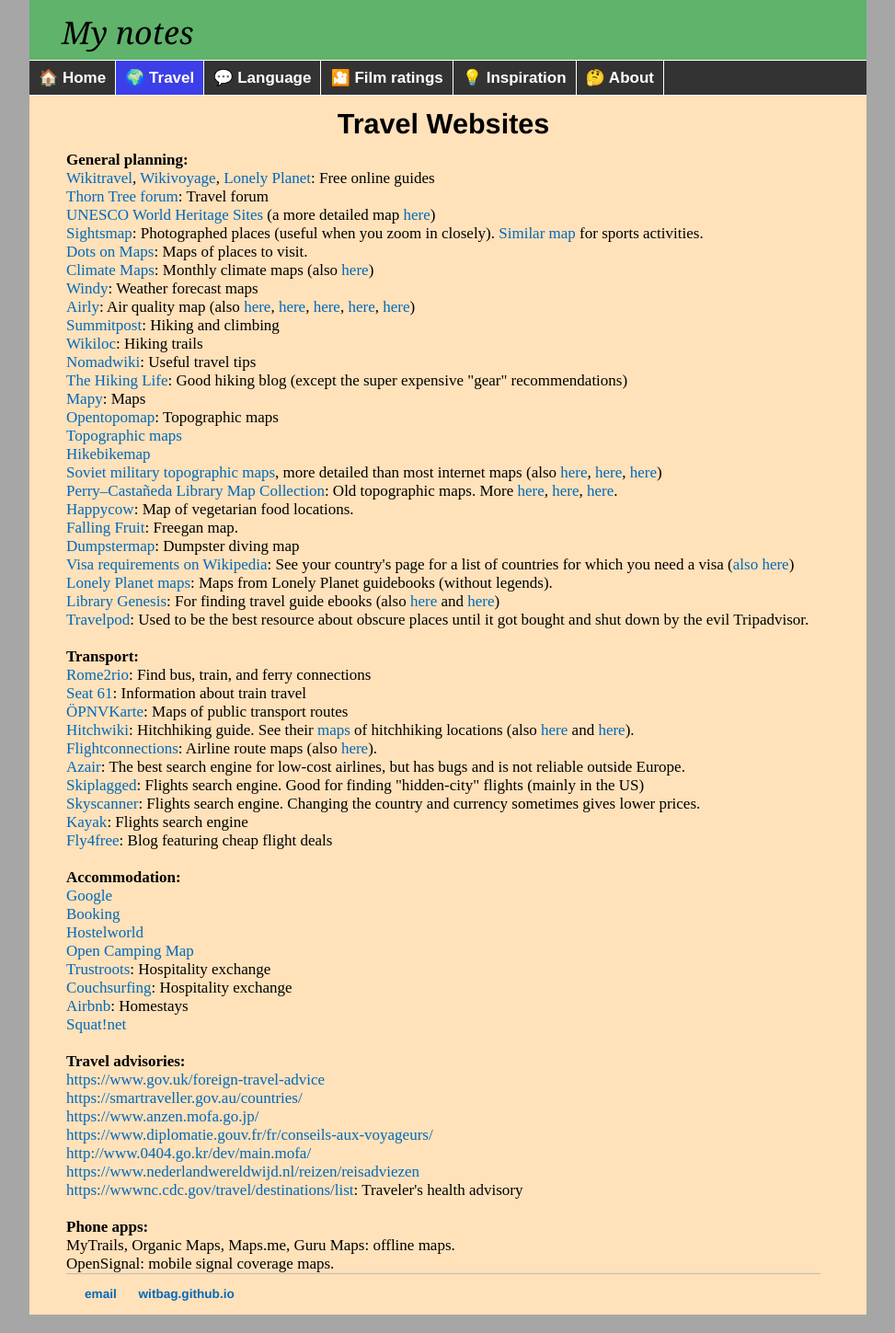
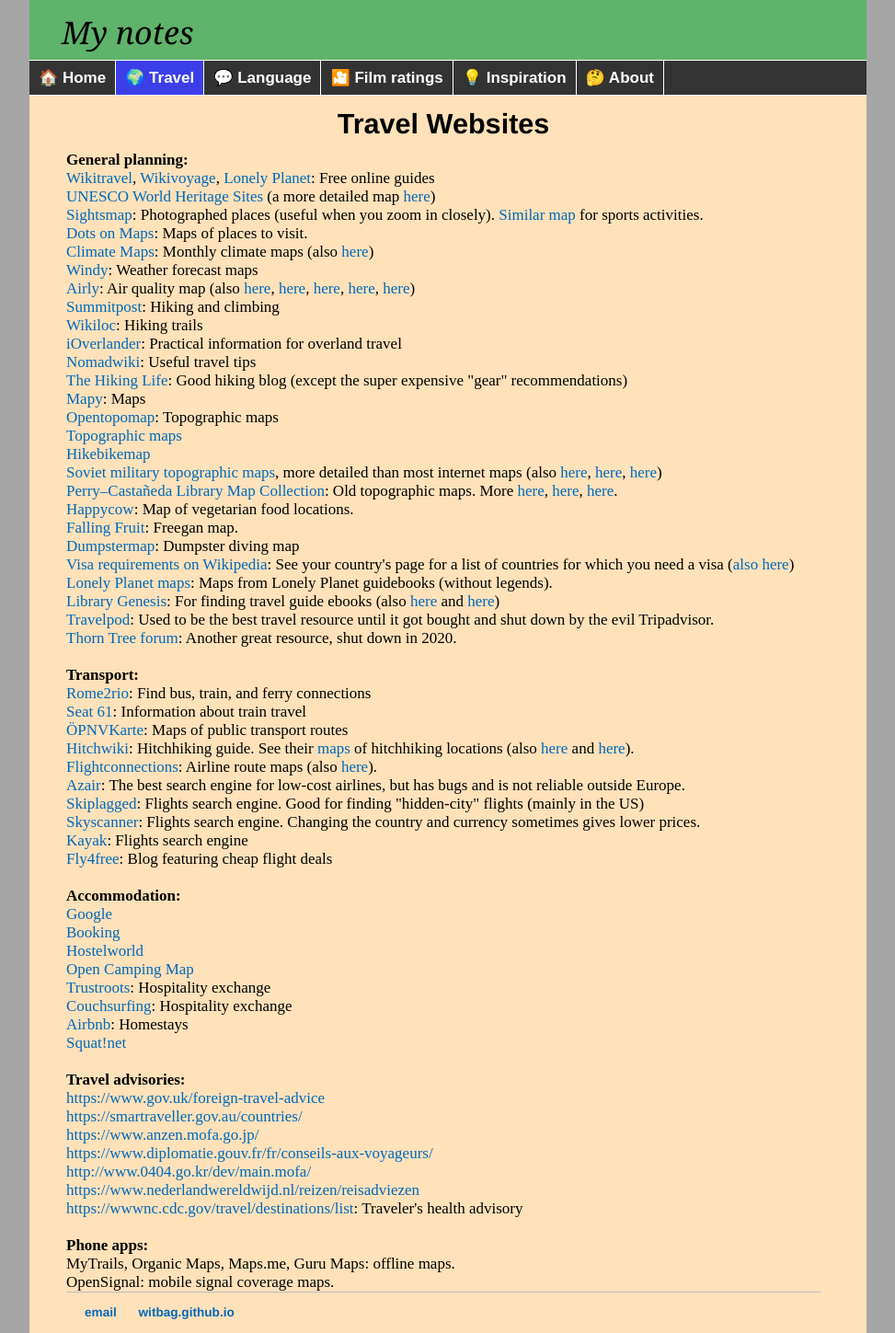
Before and after one commit to witbag/witbag.github.io, a Jekyll site: the page built from travel/resources.html, in a window 1280 px wide. Shown: the whole page at 92% size, without its empty margins (153-1126 px from the left). Built offline with Jekyll 4.4.1, drawn with Linux system fonts in a browser that asks for light colours.

Commit message:
Update resources.html

```diff
--- a/travel/resources.html
+++ b/travel/resources.html
@@ -10,7 +10,6 @@
 
 <a id="websites"></a><b>General planning:</b><br>
 <a href="https://wikitravel.org/en/Main_Page" target=_blank>Wikitravel</a>, <a href="https://en.wikivoyage.org/wiki/Main_Page" target=_blank>Wikivoyage</a>, <a href="https://www.lonelyplanet.com/places" target=_blank>Lonely Planet</a>: Free online guides<br>
-<a href="https://www.lonelyplanet.com/thorntree/welcome" target=_blank>Thorn Tree forum</a>: Travel forum<br>
 <a href="http://whc.unesco.org/en/list" target=_blank>UNESCO World Heritage Sites</a> (a more detailed map <a href="https://www.worldheritagesite.org/map" target=_blank>here</a>)<br>
 <a href="http://www.sightsmap.com/" target=_blank>Sightsmap</a>: Photographed places (useful when you zoom in closely). <a href="https://www.strava.com/heatmap" target=_blank>Similar map</a> for sports activities.<br>
 <a href="https://dotsonmaps.com/maps" target=_blank>Dots on Maps</a>: Maps of places to visit.<br>
@@ -19,6 +18,7 @@
 <a href="https://airly.org/map/en/" target=_blank>Airly</a>: Air quality map (also <a href="http://berkeleyearth.lbl.gov/air-quality/main_map.php" target=_blank>here</a>, <a href="https://maps.s5p-pal.com/" target=_blank>here</a>, <a href="https://www.airvisual.com/air-quality-map" target=_blank>here</a>, <a href="https://ehp.niehs.nih.gov/cms/asset/b2e69e34-f2f6-4321-a4e8-6a4dd11462db/ehp.1408646.g003.jpg" target=_blank>here</a>, <a href="https://ars.els-cdn.com/content/image/1-s2.0-S0013935121000487-gr1_lrg.jpg" target=_blank>here</a>)<br>
 <a href="https://www.summitpost.org" target=_blank>Summitpost</a>: Hiking and climbing<br>
 <a href="https://www.wikiloc.com/wikiloc/map.do" target=_blank>Wikiloc</a>: Hiking trails<br>
+<a href="https://ioverlander.com/" target=_blank>iOverlander</a>: Practical information for overland travel<br>
 <a href="http://nomadwiki.org/en/Main_Page" target=_blank>Nomadwiki</a>: Useful travel tips<br>
 <a href="https://www.thehikinglife.com/" target=_blank>The Hiking Life</a>: Good hiking blog (except the super expensive "gear" recommendations)<br>
 <a href="https://en.mapy.cz/turisticka?x=0&y=0&z=3" target=_blank>Mapy</a>: Maps<br>
@@ -31,15 +31,16 @@
 <a href="http://fallingfruit.org/" target=_blank>Falling Fruit</a>: Freegan map.<br>
 <a href="http://dumpstermap.org/" target=_blank>Dumpstermap</a>: Dumpster diving map<br>
 <a href="https://en.wikipedia.org/wiki/Template:Visa_requirements" target=_blank>Visa requirements on Wikipedia</a>: See your country's page for a list of countries for which you need a visa (<a href="https://www.emirates.com/english/before-you-fly/visa-passport-information/" target=_blank>also here</a>)<br>
-<a href="http://media.lonelyplanet.com/ebookmaps/" target=_blank>Lonely Planet maps</a>: Maps from Lonely Planet guidebooks (without legends).<br>
+<a href="https://web.archive.org/web/20221127085556/https://media.lonelyplanet.com/ebookmaps/" target=_blank>Lonely Planet maps</a>: Maps from Lonely Planet guidebooks (without legends).<br>
 <a href="http://gen.lib.rus.ec/" target=_blank>Library Genesis</a>: For finding travel guide ebooks (also <a href="http://libgen.is/" target=_blank>here</a> and <a href="https://libgen.st/" target=_blank>here</a>)<br>
-<a href="http://travelpod.com" target=_blank>Travelpod</a>: Used to be the best resource about obscure places until it got bought and shut down by the evil Tripadvisor.<br>
+<a href="https://web.archive.org/web/20151017170955/http://www.travelpod.com/travel-blog-country/Afghanistan/tpod.html" target=_blank>Travelpod</a>: Used to be the best travel resource until it got bought and shut down by the evil Tripadvisor.<br>
+<a href="https://web.archive.org/web/20200303004027/https://www.lonelyplanet.com/thorntree/categories/country-forums" target=_blank>Thorn Tree forum</a>: Another great resource, shut down in 2020.<br>
 <br>
 <a id="transp"></a><b>Transport:</b><br>
 <a href="https://www.rome2rio.com" target=_blank>Rome2rio</a>: Find bus, train, and ferry connections<br>
 <a href="https://www.seat61.com" target=_blank>Seat 61</a>: Information about train travel<br>
 <a href="https://www.öpnvkarte.de" target=_blank>ÖPNVKarte</a>: Maps of public transport routes<br>
-<a href="http://hitchwiki.org/en/Main_Page" target=_blank>Hitchwiki</a>: Hitchhiking guide. See their <a href="http://hitchwiki.org/maps/" target=_blank>maps</a> of hitchhiking locations (also <a href="https://hitchspots.me/" target=_blank>here</a> and <a href="https://www.reddit.com/r/hitchhiking/comments/ix73wy/collaborative_hitchwiki_map/" target=_blank>here</a>).<br>
+<a href="http://hitchwiki.org/en/Main_Page" target=_blank>Hitchwiki</a>: Hitchhiking guide. See their <a href="https://hitchmap.com/" target=_blank>maps</a> of hitchhiking locations (also <a href="https://hitchspots.me/" target=_blank>here</a> and <a href="https://www.reddit.com/r/hitchhiking/comments/ix73wy/collaborative_hitchwiki_map/" target=_blank>here</a>).<br>
 <a href="https://www.flightconnections.com" target=_blank>Flightconnections</a>: Airline route maps (also <a href="https://www.flightsfrom.com" target=_blank>here</a>).<br>
 <a href="http://www.azair.eu" target=_blank>Azair</a>: The best search engine for low-cost airlines, but has bugs and is not reliable outside Europe.<br>
 <a href="https://skiplagged.com/" target=_blank>Skiplagged</a>: Flights search engine. Good for finding "hidden-city" flights (mainly in the US)<br>
```
